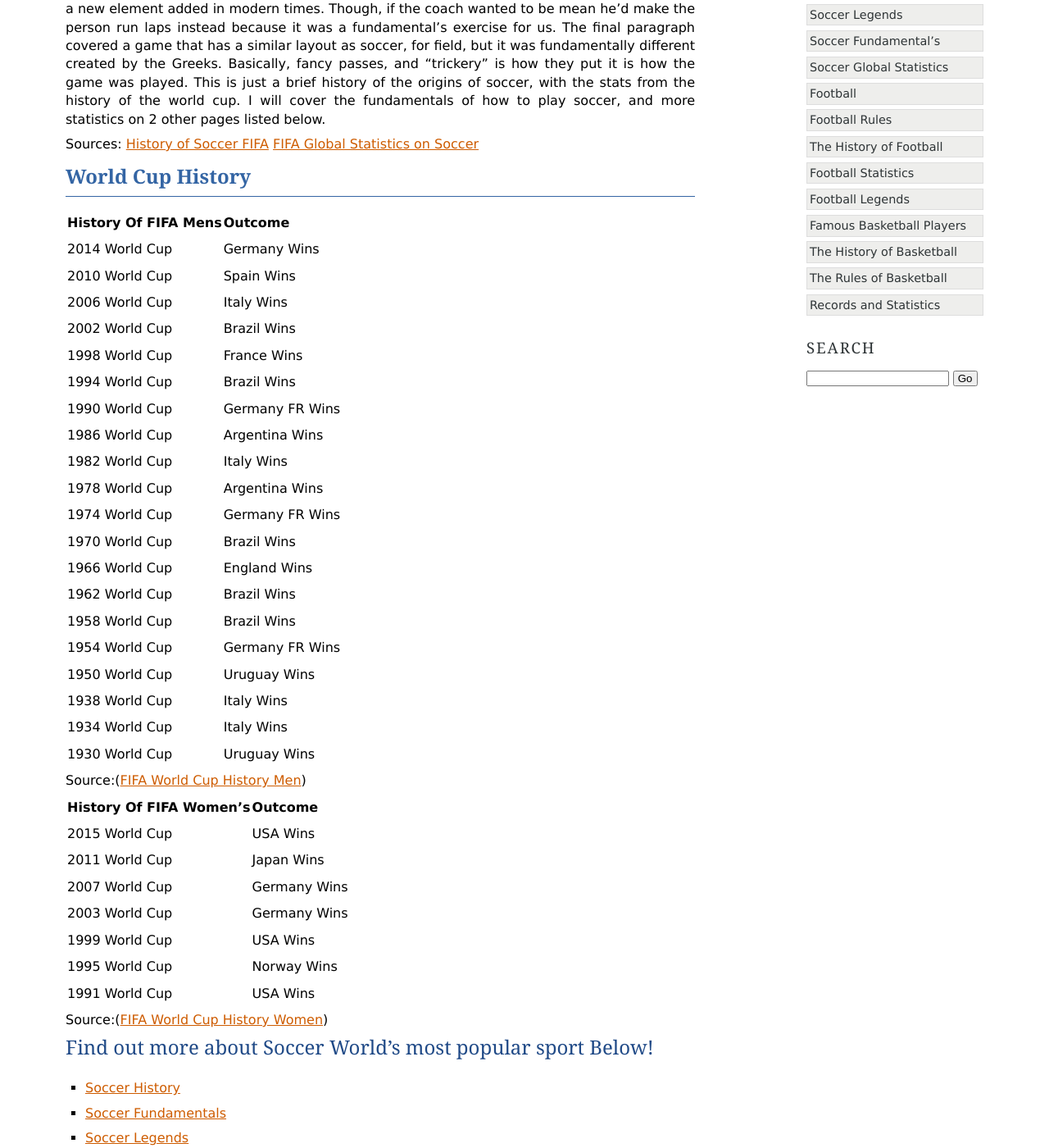
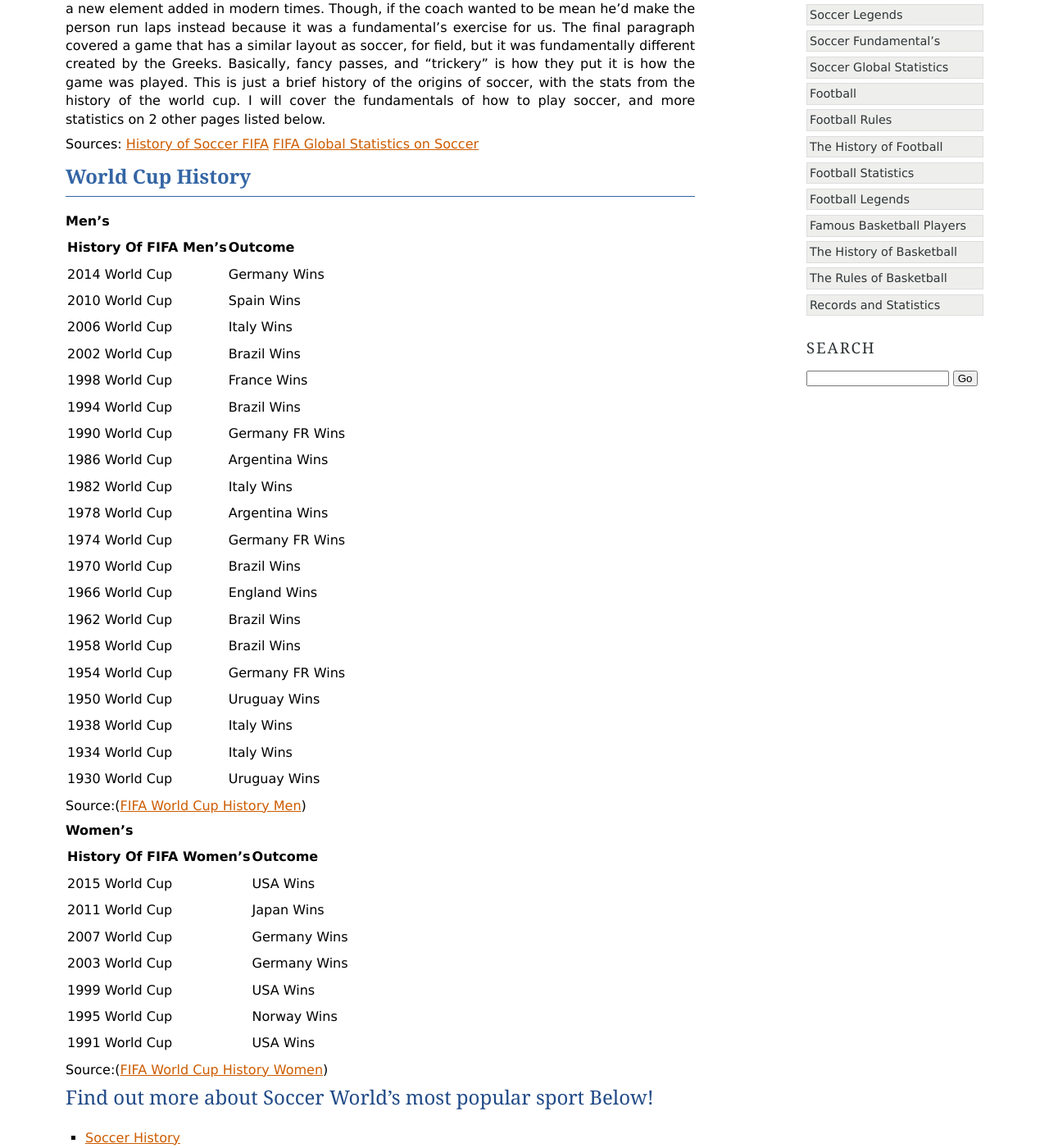
Before and after one commit to michaelborlandKeys/4Sports, a Sphinx documentation site: the page built from source/soccer/soccer.rst, in a window 1280 px wide and 1400 px high, scrolled down 506 px. Shown: the whole window at 82% size. Built offline with Sphinx 7.4.7, drawn with Linux system fonts in a browser that asks for light colours.

Commit message:
readded titles to make home history page look better in my forked version of the repository.

```diff
--- a/source/soccer/soccer.rst
+++ b/source/soccer/soccer.rst
@@ -14,8 +14,10 @@ Sources: `History of Soccer FIFA <http://www.fifa.com/about-fifa/who-we-are/the-
 **World Cup History**
 ---------------------
 
+**Men's**
+
 +-----------------------+-----------------------+
-| History Of FIFA Mens  |         Outcome       |
+| History Of FIFA Men's |         Outcome       |
 +=======================+=======================+
 |   2014 World Cup      |     Germany Wins      |
 +-----------------------+-----------------------+
@@ -60,7 +62,7 @@ Sources: `History of Soccer FIFA <http://www.fifa.com/about-fifa/who-we-are/the-
 
 Source:(`FIFA World Cup History Men <http://www.fifa.com/fifa-tournaments/archive/worldcup/>`_)
 
-
+**Women's**
 
 +-----------------------+-----------------------+
 |History Of FIFA Women's|         Outcome       |
```
